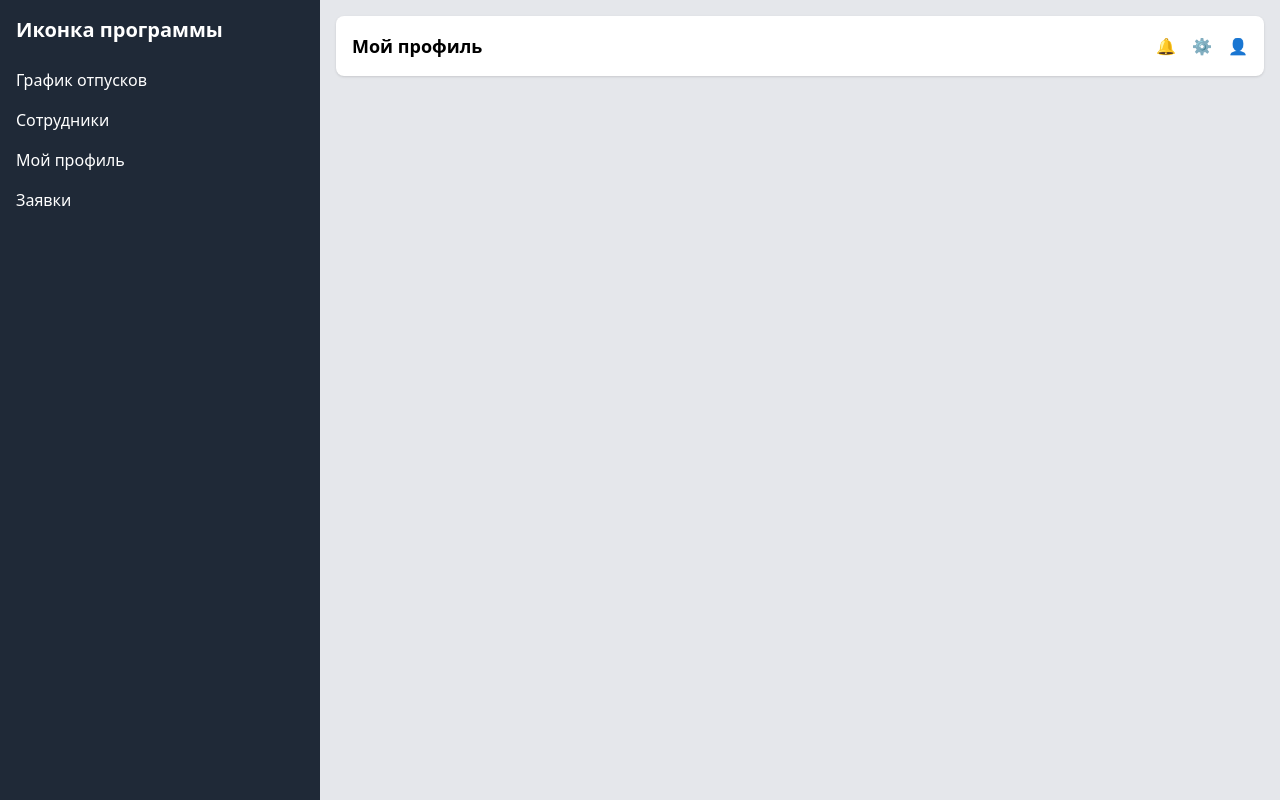
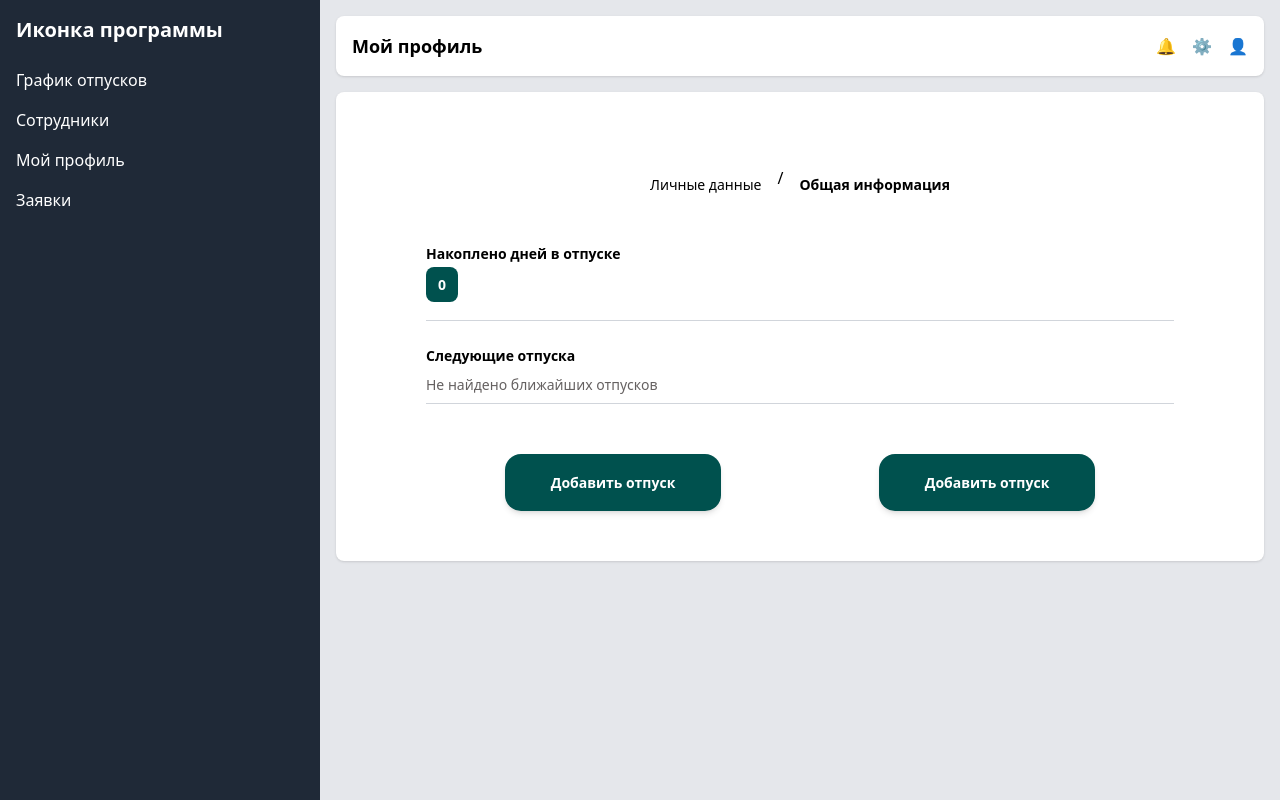
Before and after one commit to ToshaTosha/vacation-planning, a React (Create React App) app: page /profile in a window 1280 px wide. Built offline with nearby package versions, Linux system fonts and the light colour scheme.

Commit message:
добавлена страница пользователя

```diff
--- a/src/App.js
+++ b/src/App.js
@@ -10,6 +10,7 @@ import About from './pages/About';
 import Layout from './components/Layout.tsx';
 import Settings from '@/pages/Settings.tsx';
 import VacationSchedule from '@/pages/VacationSchedule';
+import UserProfile from '@/pages/UserProfile';
 
 const App = () => {
   const location = useLocation();
@@ -44,8 +45,8 @@ const App = () => {
       <Routes>
         <Route path="/" element={<Home />} />
         {/* <Route path="/employees" element={<Employees />} />
-        <Route path="/profile" element={<Profile />} />
         <Route path="/requests" element={<Requests />} /> */}
+        <Route path="/profile" element={<UserProfile />} />
         <Route path="/about" element={<About />} />
         <Route path="/settings" element={<Settings />} />
         <Route path="/schedule" element={<VacationSchedule />} />
--- /dev/null
+++ b/src/components/CommonButton.tsx
@@ -0,0 +1,19 @@
+import React from 'react';
+
+interface ButtonProps {
+  text: string;
+  onClick?: () => void;
+}
+
+const CommonButton = ({ text, onClick }: ButtonProps) => {
+  return (
+    <button
+      onClick={onClick}
+      className="bg-[#00514E] text-white font-bold text-[14px] px-[46px] py-[18px] shadow-md hover:shadow-lg transition-shadow duration-200 rounded-2xl"
+    >
+      {text}
+    </button>
+  );
+};
+
+export default CommonButton;
--- /dev/null
+++ b/src/pages/UserProfile.jsx
@@ -0,0 +1,88 @@
+import React, { useState } from 'react';
+import CommonButton from '@/components/CommonButton';
+
+const UserProfile = () => {
+  const [activeTab, setActiveTab] = useState('general'); // Состояние для активного таба
+
+  return (
+    <div className="bg-white rounded-lg shadow px-[90px] py-[50px]">
+      <div className="max-w-2xl mx-auto p-6">
+        {/* Переключатель табов */}
+        <div className="flex justify-center mb-4">
+          <button
+            className={`px-4 py-2 text-[14px] ${
+              activeTab === 'personal' && 'font-bold'
+            }`}
+            onClick={() => setActiveTab('personal')}
+          >
+            Личные данные
+          </button>
+          /
+          <button
+            className={`px-4 py-2 text-[14px] ${
+              activeTab === 'general' && 'font-bold'
+            }`}
+            onClick={() => setActiveTab('general')}
+          >
+            Общая информация
+          </button>
+        </div>
+      </div>
+
+      {/* Контент табов */}
+      {activeTab === 'general' && (
+        <>
+          <div>
+            <h2 className="text-[14px] font-bold mb-2">
+              Накоплено дней в отпуске
+            </h2>
+            <span className="text-[14px] mb-2 mr-2 text-white font-bold bg-[#00514E] px-3 py-2 rounded-lg">
+              0
+            </span>
+          </div>
+          <hr className="border-gray-300 my-6" />
+          <div>
+            <h2 className="text-[14px] font-bold mb-2">Следующие отпуска </h2>
+            <p className="text-[14px] mb-2 text-[#656161]">
+              Не найдено ближайших отпусков{' '}
+            </p>
+            <hr className="border-gray-300 mb-6" />
+          </div>
+        </>
+      )}
+
+      {activeTab === 'personal' && (
+        <>
+          <div>
+            <h2 className="text-[14px] font-bold mb-2">Имя</h2>
+            <p className="text-[14px] mb-2 text-[#656161]">
+              Иванов Иван Иванович
+            </p>
+            <hr className="border-gray-300 mb-6" />
+          </div>
+          <div>
+            <h2 className="text-[14px] font-bold mb-2">Email</h2>
+            <p className="text-[14px] mb-2 text-[#656161]">en+@gmail.com</p>
+            <hr className="border-gray-300 mb-6" />
+          </div>
+          <div>
+            <h2 className="text-[14px] font-bold mb-2">Должность</h2>
+            <p className="text-[14px] mb-2 text-[#656161]">Сотрудник</p>
+            <hr className="border-gray-300 mb-6" />
+          </div>
+          <div>
+            <h2 className="text-[14px] font-bold mb-2">Отдел</h2>
+            <p className="text-[14px] mb-2 text-[#656161]">Матобес</p>
+            <hr className="border-gray-300 mb-6" />
+          </div>
+        </>
+      )}
+      <div className="flex justify-around mt-[50px]">
+        <CommonButton text="Добавить отпуск" />
+        <CommonButton text="Добавить отпуск" />
+      </div>
+    </div>
+  );
+};
+
+export default UserProfile;
```
